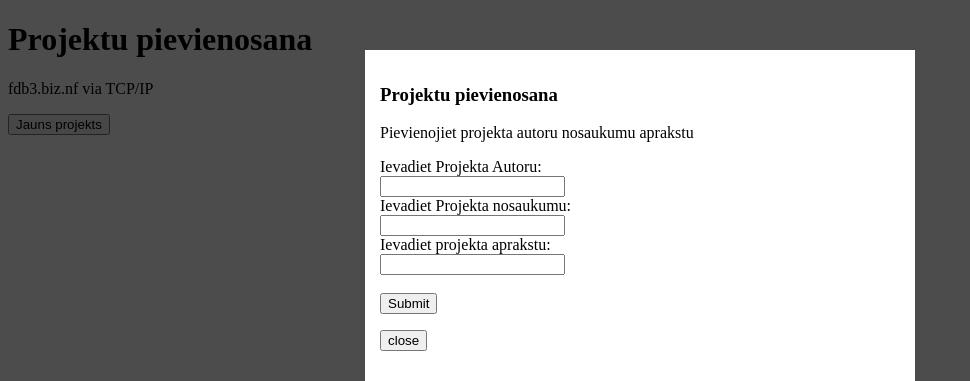
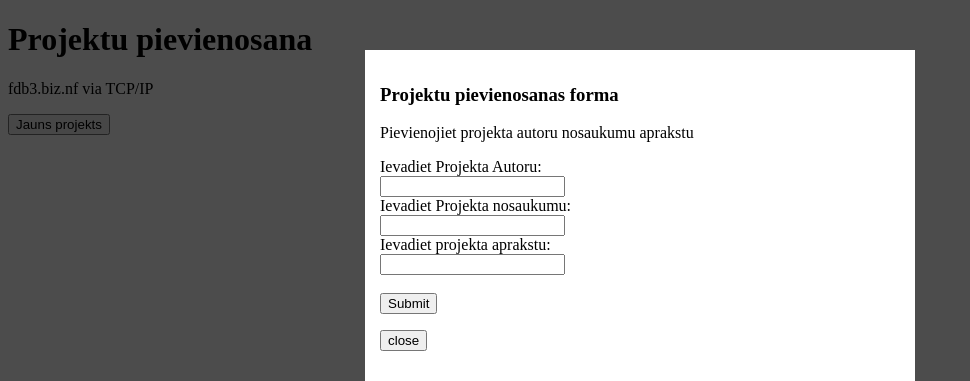
Before and after one commit to marrchaa/SharedProjectKanban, a PHP site: page / in a window 1280 px wide, after a click on "Jauns projekts". Shown: the top 381 px of the page, without its empty margins (0-970 px from the left). Run offline with PHP 8.4, Linux system fonts and the light colour scheme; data that the repository does not hold is empty.

Commit message:
Testing versioning

```diff
--- a/index.php
+++ b/index.php
@@ -34,7 +34,7 @@
 	<div id="popupBoxOnePosition">
 			<div class="popupBoxWrapper">
 				<div class="popupBoxContent">
-					<h3>Projektu pievienosana</h3>
+					<h3>Projektu pievienosanas forma</h3>
 					<p>Pievienojiet projekta autoru nosaukumu aprakstu</p>
 
 					<form action="add_project.php">
```
